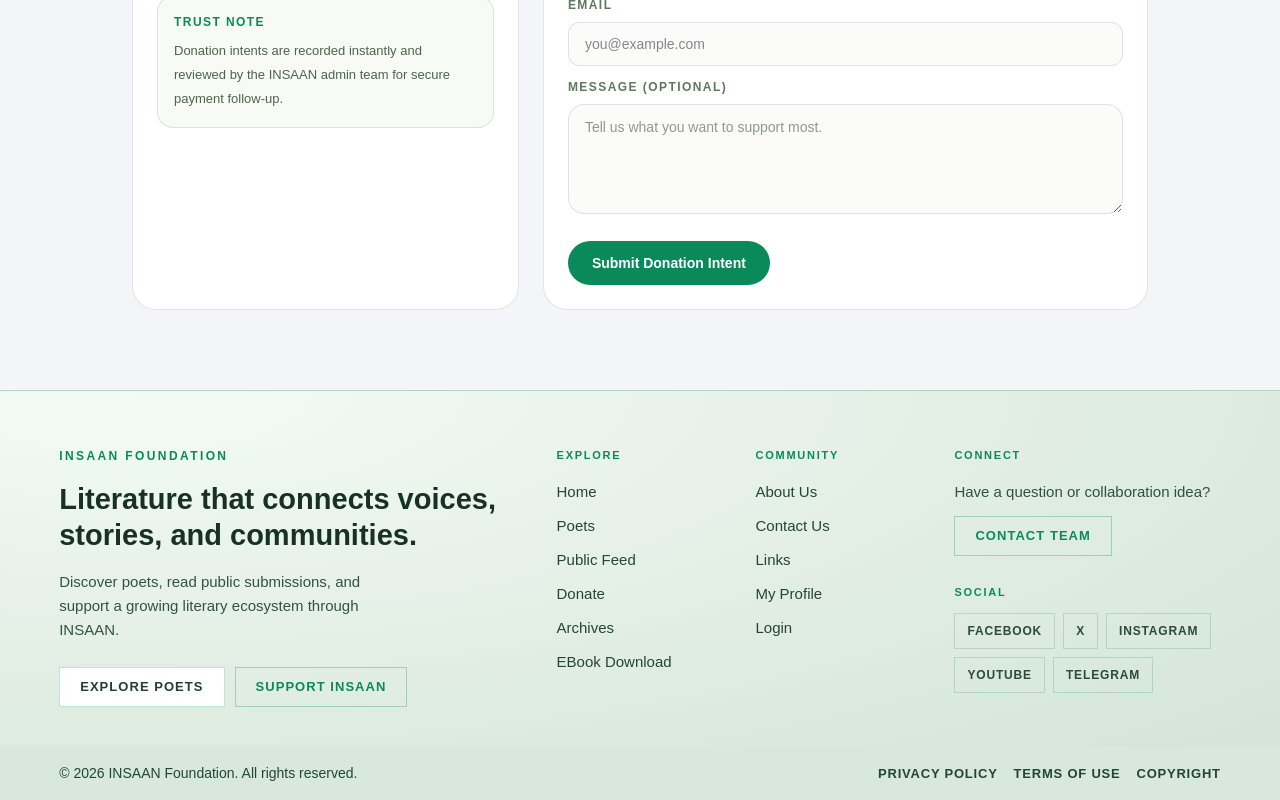
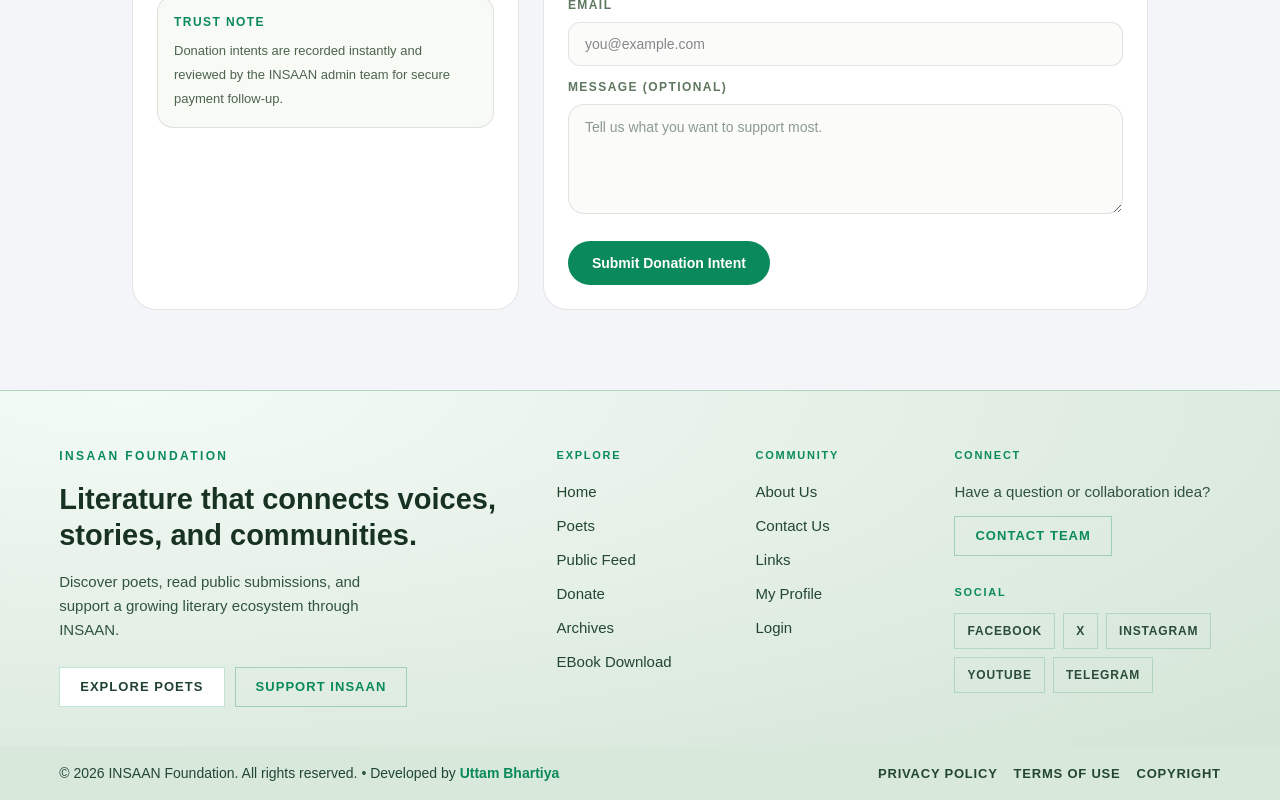
Before and after one commit to uttamongithb/manav, a Next.js app in the folder frontend/: page /donate in a window 1280 px wide. Shown: the part 1073-1873 px from the top of the page. Built offline with nearby package versions, Linux system fonts and the light colour scheme; no server answers.

Commit message:
feat: enhance site footer with developer credit and improve post display functionality in PublicFeed

```diff
--- a/frontend/app/components/site-footer.tsx
+++ b/frontend/app/components/site-footer.tsx
@@ -159,7 +159,18 @@
       <div className={`${isDark ? "bg-[#0d1511]" : "bg-[#d8e8db]"}`}>
         <div className="mx-auto flex w-[92vw] max-w-350 flex-col gap-3 px-3 py-4 md:flex-row md:items-center md:justify-between md:px-2">
           <p className={`text-[14px] ${isDark ? "text-white/84" : "text-[#224634]"}`}>
-            © {year} INSAAN Foundation. All rights reserved.
+            © {year} INSAAN Foundation. All rights reserved.{" "}
+            <span className={isDark ? "text-white/60" : "text-[#315442]"}>•</span> Developed by{" "}
+            <a
+              href="https://www.uttambhartiya.in/"
+              target="_blank"
+              rel="noopener noreferrer"
+              className={`font-semibold transition ${
+                isDark ? "text-[#8efcc7] hover:text-[#74ebb7]" : "text-[#0a8a5b] hover:text-[#068149]"
+              }`}
+            >
+              Uttam Bhartiya
+            </a>
           </p>
           <div className="flex flex-wrap items-center gap-x-4 gap-y-2">
             {LEGAL_LINKS.map((item) => (
--- a/frontend/app/page.tsx
+++ b/frontend/app/page.tsx
@@ -185,6 +185,7 @@
   const [commentDrafts, setCommentDrafts] = useState<Record<string, string>>({});
   const [commentsByPost, setCommentsByPost] = useState<Record<string, PostComment[]>>({});
   const [pendingAction, setPendingAction] = useState<Record<string, boolean>>({});
+  const [displayPostCount, setDisplayPostCount] = useState(5);
   const recentCarouselRef = useRef<HTMLDivElement | null>(null);
   const recentDragStateRef = useRef({
     isDragging: false,
@@ -942,7 +943,7 @@
                 No public posts yet. Be the first to share.
               </div>
             ) : (
-              displayPosts.slice(featuredPost ? 1 : 0).map((post) => (
+              displayPosts.slice(featuredPost ? 1 : 0).slice(0, displayPostCount).map((post) => (
                 <article key={`public-${post.id}`} className="pb-12 md:pb-16">
                   <div className="mx-auto max-w-5xl px-3 text-center">
                     <div className="space-y-1.5 md:space-y-2">
@@ -1051,6 +1052,17 @@
                   </div>
                 </article>
               ))
+            )}
+            {displayPosts.length > displayPostCount + (featuredPost ? 1 : 0) && (
+              <div className="flex justify-center pt-8 md:pt-12">
+                <button
+                  type="button"
+                  onClick={() => setDisplayPostCount((prev) => prev + 5)}
+                  className={`rounded-lg px-8 py-3.5 text-[16px] font-semibold transition ${isDark ? "bg-[#2ce88f] text-[#07130d] hover:bg-[#1eb87e]" : "bg-[#0a8a5b] text-white hover:bg-[#068149]"}`}
+                >
+                  See More Posts
+                </button>
+              </div>
             )}
           </div>
       <section className={`mx-auto grid w-[92vw] md:w-[80vw] max-w-none gap-6 px-1 py-6 md:grid-cols-12 md:py-10 ${isDark ? "text-white" : "text-[#0e2138]"}`}>
```
